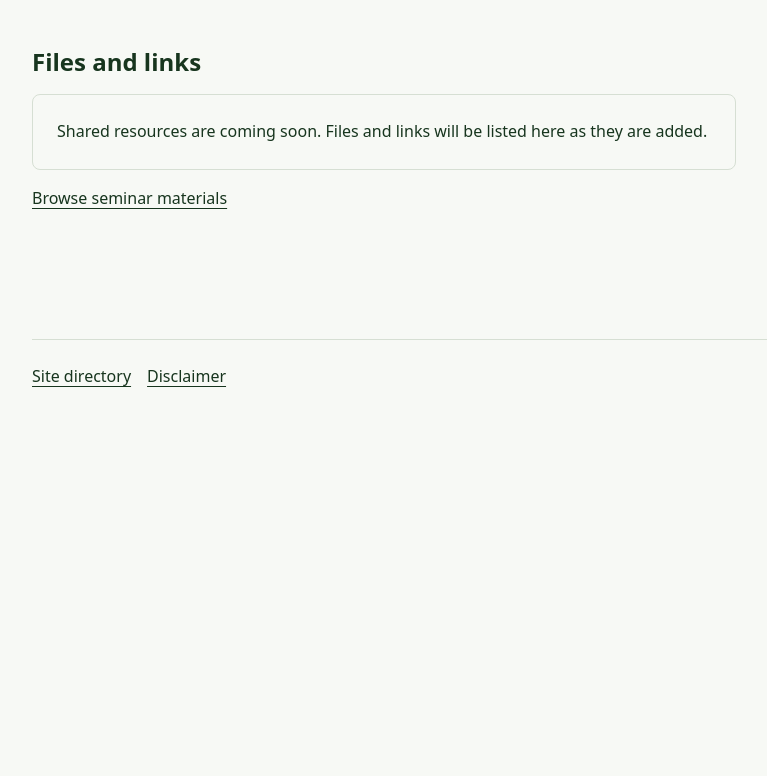
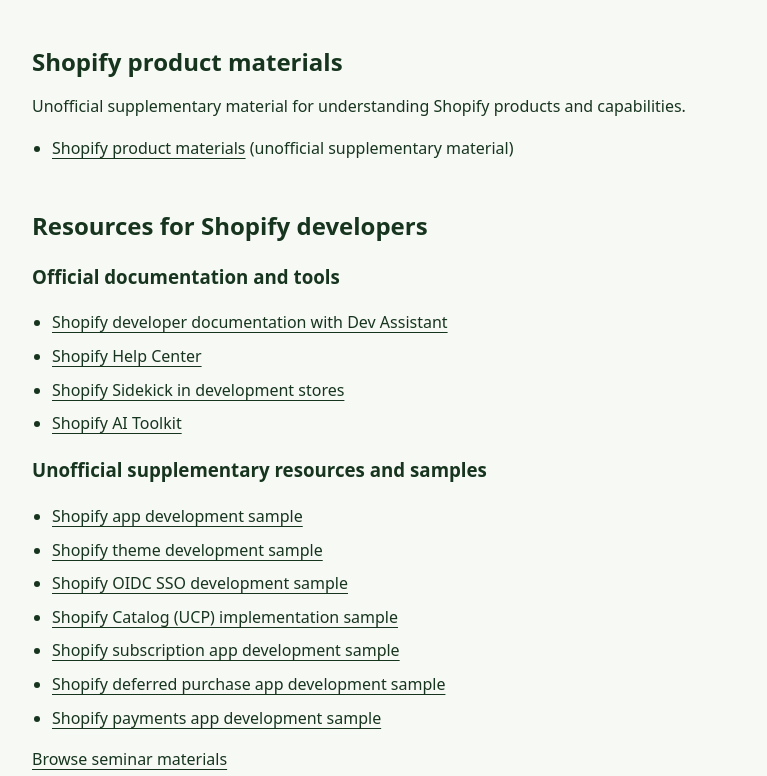
Before and after one commit to shopify-apac-ts/shopify-partner-enablement-assets, a plain HTML site: page docs/assets/index.html in a window 1280 px wide. Shown: the part 389-1165 px from the top of the page, without its empty margins (64-831 px from the left). Before the commit the page ends 803 px from the top, so only its background shows below. Drawn offline with Linux system fonts and the light colour scheme.

Commit message:
Add shared Shopify resource links

```diff
--- a/docs/assets/index.html
+++ b/docs/assets/index.html
@@ -21,9 +21,32 @@
       <p class="eyebrow">Shared learning resources</p>
       <h1 class="page-title">Reusable assets</h1>
       <p class="introduction">A collection of slides, templates and technical resources that partners can reuse across activities. For materials from a specific event, browse the seminar directory.</p>
-      <section class="content-section" aria-labelledby="asset-list-title">
-        <h2 id="asset-list-title">Files and links</h2>
-        <p class="empty-state">Shared resources are coming soon. Files and links will be listed here as they are added.</p>
+      <section class="content-section" aria-labelledby="product-materials-title">
+        <h2 id="product-materials-title">Shopify product materials</h2>
+        <p>Unofficial supplementary material for understanding Shopify products and capabilities.</p>
+        <ul class="resource-links">
+          <li><a href="https://shopify-apac-ts.github.io/shopify-technical-docs/" target="_blank" rel="noopener">Shopify product materials</a> (unofficial supplementary material)</li>
+        </ul>
+      </section>
+      <section class="content-section" aria-labelledby="developer-resources-title">
+        <h2 id="developer-resources-title">Resources for Shopify developers</h2>
+        <h3>Official documentation and tools</h3>
+        <ul class="resource-links">
+          <li><a href="https://shopify.dev/docs" target="_blank" rel="noopener">Shopify developer documentation with Dev Assistant</a></li>
+          <li><a href="https://help.shopify.com/ja" target="_blank" rel="noopener">Shopify Help Center</a></li>
+          <li><a href="https://www.shopify.com/jp/sidekick" target="_blank" rel="noopener">Shopify Sidekick in development stores</a></li>
+          <li><a href="https://shopify.dev/docs/apps/build/ai-toolkit" target="_blank" rel="noopener">Shopify AI Toolkit</a></li>
+        </ul>
+        <h3>Unofficial supplementary resources and samples</h3>
+        <ul class="resource-links">
+          <li><a href="https://github.com/shopify-apac-ts/shopify-barebone-app-sample/wiki" target="_blank" rel="noopener">Shopify app development sample</a></li>
+          <li><a href="https://github.com/shopify-apac-ts/shopify-barebone-theme-sample/wiki" target="_blank" rel="noopener">Shopify theme development sample</a></li>
+          <li><a href="https://github.com/shopify-apac-ts/open_id_connect_sso_sample/wiki" target="_blank" rel="noopener">Shopify OIDC SSO development sample</a></li>
+          <li><a href="https://shopify-apac-ts.github.io/shopify-ucp-demo-mcp/docs/" target="_blank" rel="noopener">Shopify Catalog (UCP) implementation sample</a></li>
+          <li><a href="https://github.com/shopify-apac-ts/shopify-subscription-sample-app/wiki" target="_blank" rel="noopener">Shopify subscription app development sample</a></li>
+          <li><a href="https://github.com/shopify-apac-ts/shopify-deferred-purchase-sample-app/wiki" target="_blank" rel="noopener">Shopify deferred purchase app development sample</a></li>
+          <li><a href="https://github.com/shopify-apac-ts/shopify-payments-app-sample/wiki" target="_blank" rel="noopener">Shopify payments app development sample</a></li>
+        </ul>
         <p><a href="../seminars/">Browse seminar materials</a></p>
       </section>
     </main>
```
Also changed, not shown: docs/assets/ja/index.html (+26 -3 lines).
